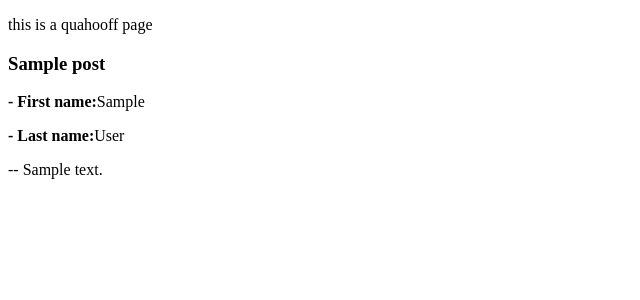
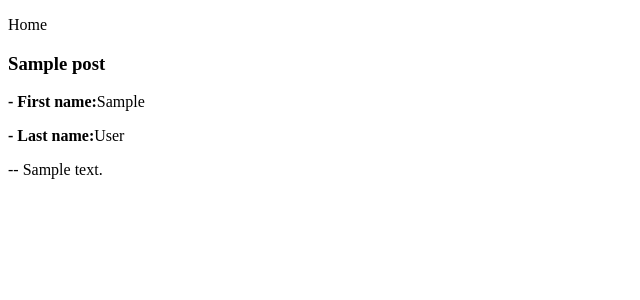
Before and after one commit to Ezzmo/DraftApp, a Flask app: page / in a window 1280 px wide. Shown: the part 26-326 px from the top of the page, without its empty margins (0-640 px from the left). Run offline with Flask 2, Linux system fonts and the light colour scheme; tables that the repository leaves empty hold one stand-in row (values such as "Sample post").

Commit message:
minor fix

```diff
--- a/application/templates/home.html
+++ b/application/templates/home.html
@@ -1,7 +1,7 @@
 {% extends "layout.html" %}
 
 {% block body_content %}
-<p>this is a quahooff page</p>
+<p>Home</p>
 {% for post in posts %}
 	<div>
 		<h3>{{ post.title }}</h3>
```
